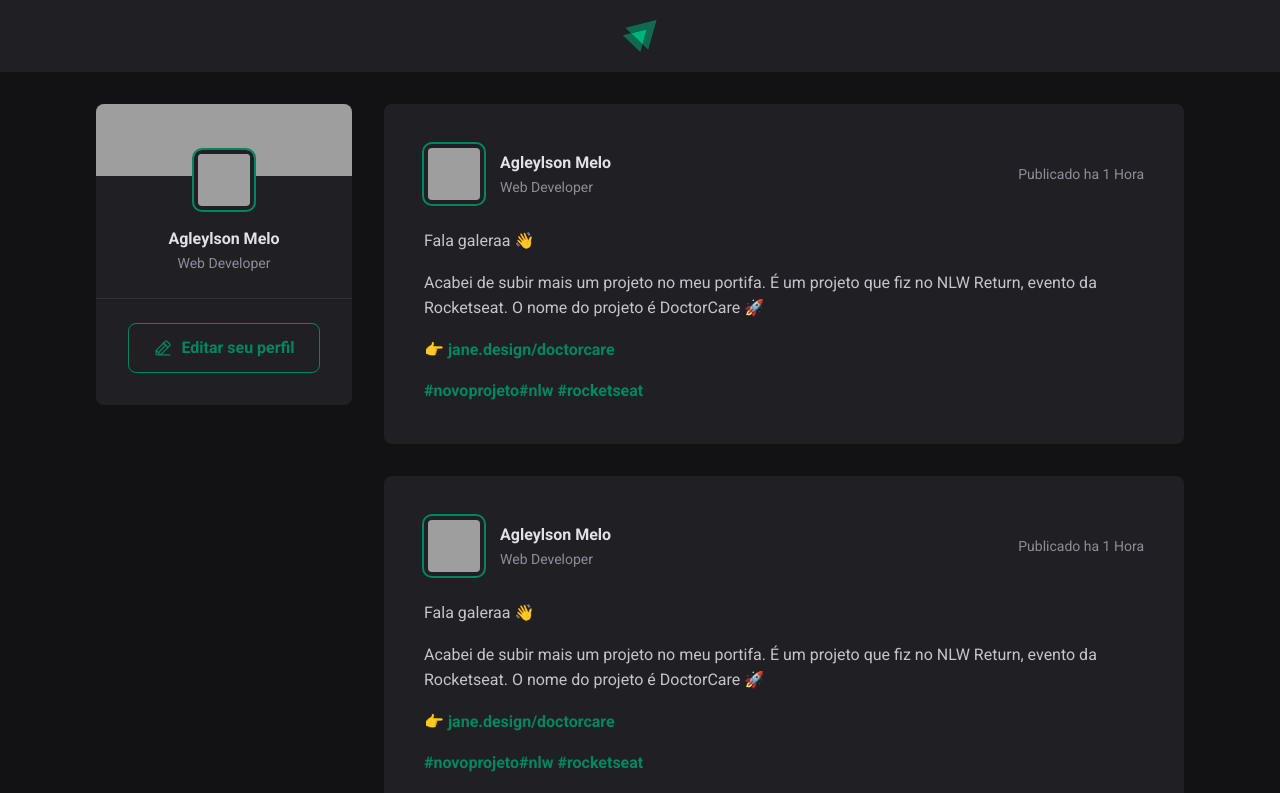
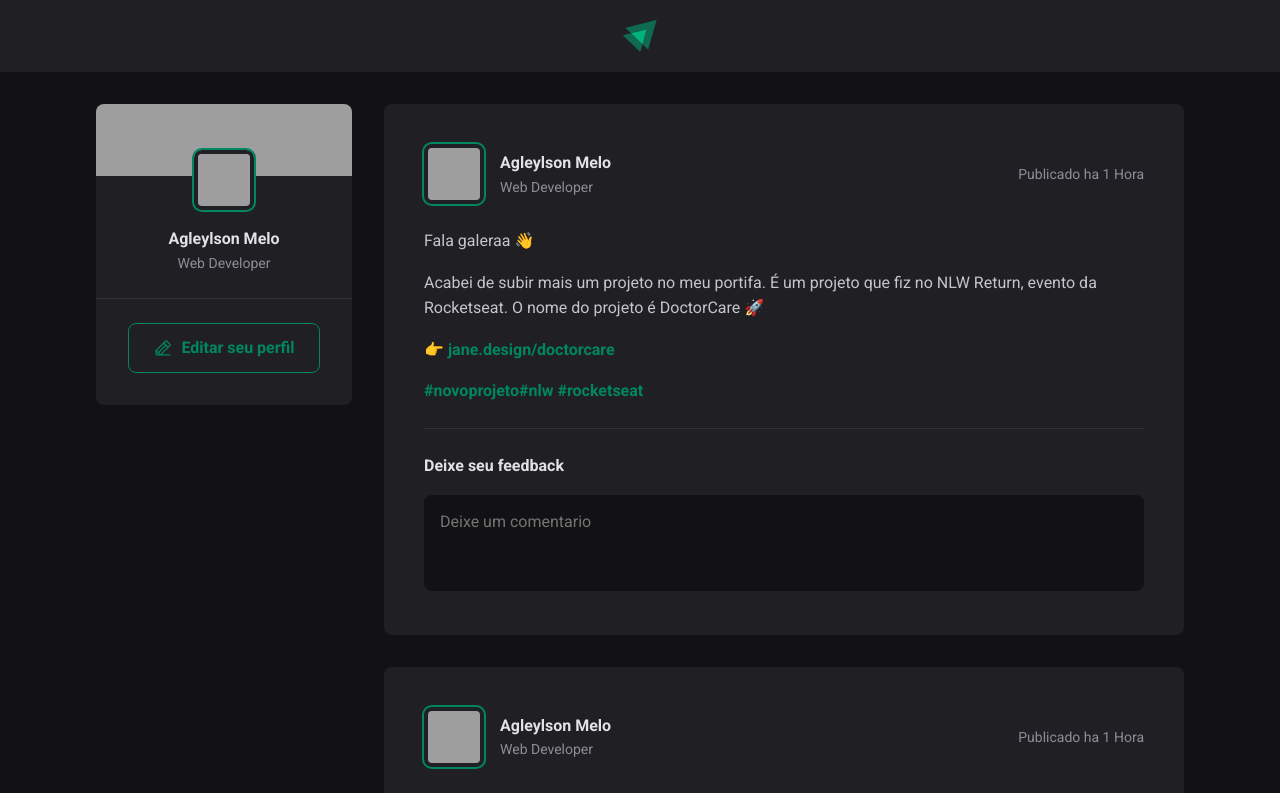
Before and after one commit to agleymelo/01-fundamentals-reactjs-ts, a React (Vite) app: page / in a window 1280 px wide. Shown: the top 793 px of the page. Built offline with nearby package versions, Linux system fonts and the light colour scheme; grey boxes are pictures that could not be loaded.

Commit message:
Estrutura da aplicacao - Formulario de comentarios

```diff
--- a/src/components/Post.jsx
+++ b/src/components/Post.jsx
@@ -38,6 +38,16 @@
           <a href="">#nlw</a> <a href="">#rocketseat</a>
         </p>
       </div>
+
+      <form className={styles.commentForm}>
+        <strong>Deixe seu feedback</strong>
+
+        <textarea placeholder="Deixe um comentario" />
+
+        <footer>
+          <button type="submit">Publicar</button>
+        </footer>
+      </form>
     </article>
   )
 }
--- a/src/components/Post.module.css
+++ b/src/components/Post.module.css
@@ -69,3 +69,55 @@
   line-height: 1.6;
 
 }
+
+.commentForm {
+  width: 100%;
+  margin-top: 1.5rem;
+  padding-top: 1.5rem;
+  border-top: 1px solid var(--gray-600);
+}
+
+.commentForm > strong {
+  line-height: 1.6;
+  color: var(--gray-100);
+}
+
+.commentForm textarea {
+  width: 100%;
+  background: var(--gray-900);
+  border: 0;
+  resize: none;
+  height: 6rem;
+  padding: 1rem;
+  border-radius: 8px;
+  color: var(--gray-100);
+  line-height: 1.4;
+  margin-top: 1rem;
+}
+
+.commentForm footer {
+  visibility: hidden;
+  max-height: 0;
+}
+
+.commentForm:focus-within footer {
+  visibility: visible;
+  max-height: none;
+}
+
+.commentForm button[type=submit] {
+  padding: 1rem 1.5rem;
+  margin-top: 1rem;
+  border-radius: 8px;
+  border: 0;
+  background: var(--green-500);
+  color: var(--white);
+  font-weight: bold;
+  cursor: pointer;
+
+  transition: background-color 0.1s;
+}
+
+.commentForm button[type=submit]:hover {
+  background: var(--green-300);
+}
--- a/src/global.css
+++ b/src/global.css
@@ -10,6 +10,11 @@
 
   --green-300: #00b37e;
   --green-500: #00875f;
+}
+
+:focus {
+  outline: transparent;
+  box-shadow: 0 0 0 2px var(--green-500);
 }
 
 * {
```
